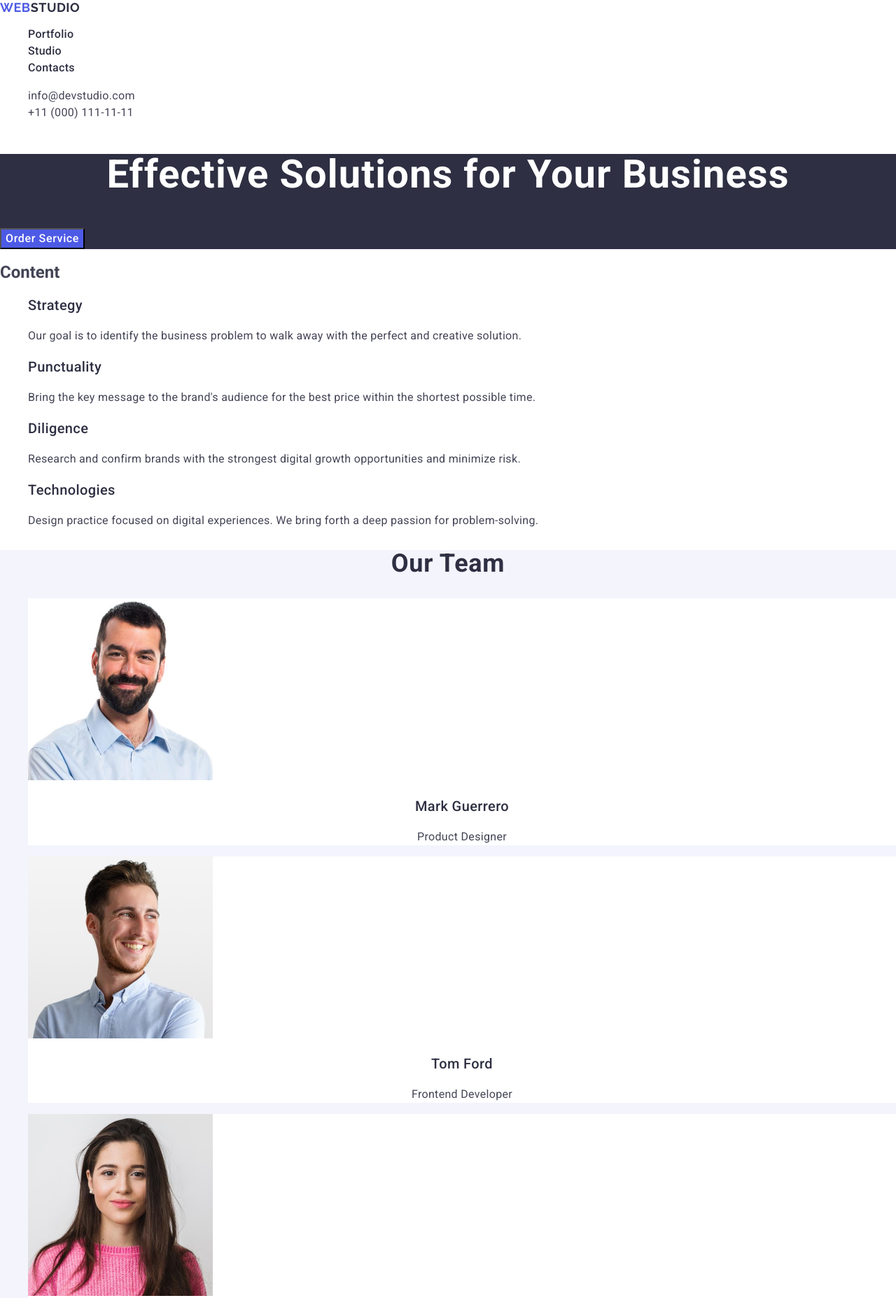
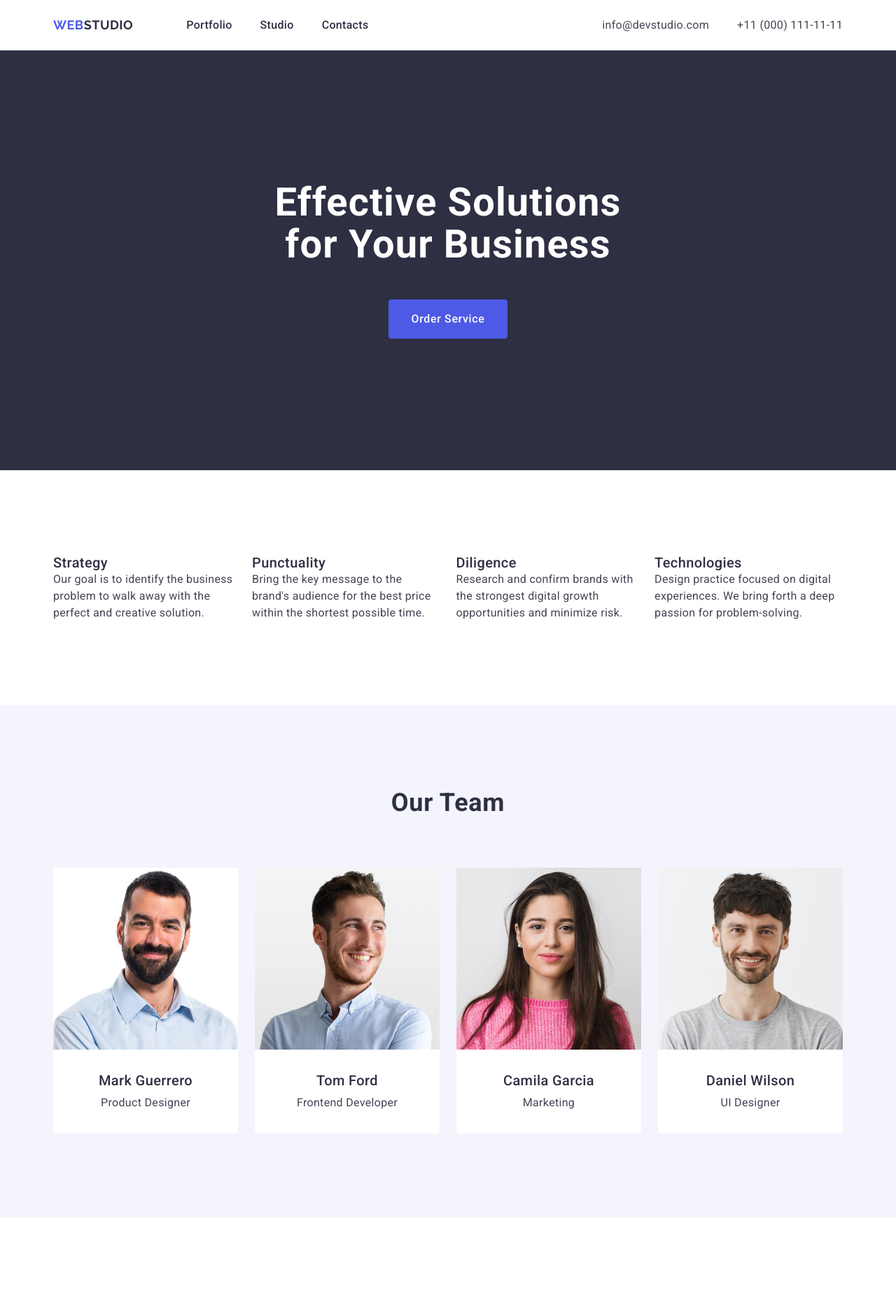
Before and after one commit to ArtemNyow/goit-markup-hw-03, a plain HTML site: page index.html in a window 1280 px wide. Shown: the top 1855 px of the page at 70% size. Drawn offline with nearby package versions, Linux system fonts and the light colour scheme.

Commit message:
add block model and flexbox v1

```diff
--- a/css/style.css
+++ b/css/style.css
@@ -1,8 +1,24 @@
+*,
+*::before *::after {
+    box-sizing: border-box;
+}
+
 body {
     font-family: "Roboto", sans-serif;
     background-color: #fff;
     color: #434455;
     font-size: 16px;
+}
+
+h1,
+h2,
+h3,
+h4,
+h5,
+h6,
+p {
+    margin: 0;
+    padding: 0;
 }
 
 a {
@@ -12,14 +28,33 @@ a {
 ul,
 ol {
     list-style-type: none;
+    margin: 0;
+    padding-left: 0;
 }
 
-button {
-    cursor: pointer;
-    font-family: "Roboto", sans-serif;
+section {
+    padding: 120px 0;
 }
 
+img {
+    display: block;
+    max-width: 100%;
+}
+
+.container {
+    width: 1158px;
+    padding: 0 15px;
+    margin: 0 auto;
+
+}
+
+
+
 /* #region header */
+.nav-container {
+    display: flex;
+}
+
 .logo-header {
 
     color: #2e2f42;
@@ -34,13 +69,30 @@ button {
     letter-spacing: 0.03em;
     text-transform: uppercase;
     color: #4d5ae5;
+    display: inline-block;
+    margin-right: 76px;
+
 }
 
-.nav-header {}
+
+.nav-container {
+    justify-content: space-between;
+    padding-top: 24px;
+    padding-bottom: 24px;
+}
+
+.nav-header {
+    display: flex;
+    align-items: center;
+
+}
 
 .logo-web {}
 
-.header-nav-list {}
+.header-nav-list {
+    display: flex;
+    gap: 40px;
+}
 
 .nav-header-item {}
 
@@ -53,6 +105,7 @@ button {
     line-height: 1.5;
     letter-spacing: 0.02em;
     color: #2e2f42;
+    padding: 24px 0;
 }
 
 .item-nav-link:hover,
@@ -62,6 +115,11 @@ button {
 
 .header-addr {
     font-style: normal
+}
+
+.header-addr-list {
+    display: flex;
+    gap: 40px;
 }
 
 .header-addr-item {
@@ -83,48 +141,70 @@ button {
 
 /* #region Hero */
 
-.hero {
+.hero-section {
     background-color: #2e2f42;
+    padding: 188px 0;
+
 }
 
 .hero-title {
     font-weight: 700;
     font-size: 56px;
-
-
     line-height: 1.07;
     letter-spacing: 0.02em;
     text-align: center;
     color: #fff;
+    max-width: 496px;
+    margin: 0 auto;
+    margin-bottom: 48px;
+
 }
 
 .hero-btn {
+    cursor: pointer;
+    font-family: "Roboto", sans-serif;
     font-weight: 500;
     font-size: 16px;
     line-height: 1.5;
     letter-spacing: 0.04em;
     color: #fff;
     background-color: #4d5ae5;
+    display: block;
+    min-width: 169px;
+    height: 56px;
+    border: none;
+    border-radius: 4px;
+    margin: 0 auto;
+    padding: 16px 32px;
 }
 
 .hero-btn:hover,
 .hero-btn:focus {
-    color: #fff;
     background-color: #404bbf
 }
+
+
 
 
 /* #endregion Hero  */
 
 /* #region Content */
 
-.content {}
+.content-section {}
 
-.title-content {}
+.title-content {
+    display: none;
+}
 
-.content-list {}
+.content-list {
+    display: flex;
+    gap: 24px;
+}
 
-.content-list-item {}
+.content-list-item {
+    width: calc((100%-72px)/4);
+}
+
 
 .content-item-title {
     font-weight: 500;
@@ -144,7 +224,7 @@ button {
 
 /* #endregion Content */
 /* #region Team */
-.team {
+.team-section {
     background-color: #f4f4fd;
     ;
 }
@@ -158,12 +238,18 @@ button {
     letter-spacing: 0.02em;
     text-align: center;
     color: #2e2f42;
+    margin-bottom: 72px;
 }
 
-.team-list {}
+.team-list {
+    display: flex;
+    gap: 24px;
+}
 
 .team-list-item {
-    background-color: #FFFFFF
+    background-color: #FFFFFF;
+    width: calc((100%-72px)/4);
+    border-radius: 0 0 4px 4px;
 }
 
 .team-item-title {
@@ -174,6 +260,7 @@ button {
     letter-spacing: 0.02em;
     text-align: center;
     color: #2e2f42;
+    padding-bottom: 8px;
 }
 
 .team-item-text {
@@ -185,9 +272,13 @@ button {
     color: #434455;
 }
 
+.team-info {
+    padding: 32px 16px;
+}
+
 /* #endregion Team */
 /* #region Portfolio */
-.portfolio {}
+.portfolio-section {}
 
 .title-portfolio {
     font-weight: 700;
@@ -197,11 +288,24 @@ button {
     text-align: center;
     color: #2e2f42;
     text-transform: capitalize;
+    margin-bottom: 72px;
 }
 
-.portfolio-list {}
+.portfolio-list {
+    display: flex;
+    flex-wrap: wrap;
+    gap: 48px 24px;
+}
 
-.portfolio-list-item {}
+.portfolio-list-item {
+    width: calc((100%-48px)/3);
+}
+
+.portfolion-info {
+    border: 1px solid #e7e9fc;
+    border-top: none;
+    padding: 32px 16px;
+}
 
 .portfolio-item-title {
     font-weight: 500;
@@ -209,6 +313,7 @@ button {
     line-height: 1.2;
     letter-spacing: 0.02em;
     color: #2e2f42;
+    margin-bottom: 8px;
 }
 
 .portfolio-item-text {
@@ -222,6 +327,7 @@ button {
 /* #endregion Portfolio */
 .footer-section {
     background-color: #2e2f42;
+    padding: 100px 0;
 
 }
 
@@ -234,6 +340,8 @@ button {
     letter-spacing: 0.03em;
     text-transform: uppercase;
     color: #f4f4fd;
+    display: inline-block;
+    margin-bottom: 16px;
 }
 
 .footer-text {
@@ -243,4 +351,5 @@ button {
     line-height: 1.5;
     letter-spacing: 0.02em;
     color: #f4f4fd;
+    width: 264px;
 }
--- a/index.html
+++ b/index.html
@@ -20,7 +20,8 @@
     <title>WebStudio</title>
   </head>
   <body>
-    <header>
+    <header class="header-section">
+      <div class="container nav-container">
         <nav class="nav-header">
           <a class="logo" href="./index.html"
             >Web<span class="logo-header">Studio</span></a
@@ -37,7 +38,6 @@
             </li>
           </ul>
         </nav>
-
         <address class="header-addr">
           <ul class="header-addr-list">
             <li>
@@ -52,24 +52,30 @@
             </li>
           </ul>
         </address>
+      </div>
     </header>
 
     <main>
       <!-- #region Hero -->
-      <section class="hero">
+
+      <section class="hero-section">
+        <div class="container">
           <h1 class="hero-title">Effective Solutions for Your Business</h1>
           <button class="hero-btn" type="button">Order Service</button>
+        </div>
       </section>
       <!-- #endregion Hero -->
       <!-- #region Content -->
+
       <section class="content">
+        <div class="container">
           <h2 class="title-content">Content</h2>
           <ul class="content-list">
             <li class="content-list-item">
               <h3 class="content-item-title">Strategy</h3>
               <p class="content-item-text">
-              Our goal is to identify the business problem to walk away with the
-              perfect and creative solution.
+                Our goal is to identify the business problem to walk away with
+                the perfect and creative solution.
               </p>
             </li>
             <li class="content-list-item">
@@ -94,10 +100,14 @@
               </p>
             </li>
           </ul>
+        </div>
       </section>
+
       <!-- #endregion Content -->
       <!-- #region Team -->
-      <section class="team">
+
+      <section class="team-section">
+        <div class="container">
           <h2 class="team-title">Our Team</h2>
           <ul class="team-list">
             <li class="team-list-item">
@@ -107,8 +117,10 @@
                 width="264"
                 height="260"
               />
+              <div class="team-info">
                 <h3 class="team-item-title">Mark Guerrero</h3>
                 <p class="team-item-text">Product Designer</p>
+              </div>
             </li>
             <li class="team-list-item">
               <img
@@ -117,8 +129,10 @@
                 width="264"
                 height="260"
               />
+              <div class="team-info">
                 <h3 class="team-item-title">Tom Ford</h3>
                 <p class="team-item-text">Frontend Developer</p>
+              </div>
             </li>
             <li class="team-list-item">
               <img
@@ -127,8 +141,10 @@
                 width="264"
                 height="260"
               />
+              <div class="team-info">
                 <h3 class="team-item-title">Camila Garcia</h3>
                 <p class="team-item-text">Marketing</p>
+              </div>
             </li>
             <li class="team-list-item">
               <img
@@ -137,58 +153,86 @@
                 width="264"
                 height="260"
               />
+              <div class="team-info">
                 <h3 class="team-item-title">Daniel Wilson</h3>
                 <p class="team-item-text">UI Designer</p>
+              </div>
             </li>
           </ul>
+        </div>
       </section>
+
       <!-- #endregion Team -->
       <!-- #region Portfolio -->
-      <section class="portfolio">
+
+      <section class="portfolio-section">
+        <div class="container">
           <h2 class="title-portfolio">Our Portfolio</h2>
           <ul class="portfolio-list">
             <li class="portfolio-list-item">
-            <img src="./images/banking-app.jpg" alt="banking-app" width="360" />
+              <img
+                src="./images/banking-app.jpg"
+                alt="banking-app"
+                width="360"
+              />
+
+              <div class="portfolion-info">
                 <h3 class="portfolio-item-title">Banking App</h3>
                 <p class="portfolio-item-text">App</p>
+              </div>
             </li>
             <li class="portfolio-list-item">
               <img src="./images/cashless.jpg" alt="cashless" width="360" />
+              <div class="portfolion-info">
                 <h3 class="portfolio-item-title">Cashless Payment</h3>
                 <p class="portfolio-item-text">Marketing</p>
+              </div>
             </li>
             <li class="portfolio-list-item">
               <img src="./images/notebook.jpg" alt="notebook" width="360" />
+              <div class="portfolion-info">
                 <h3 class="portfolio-item-title">Meditation App</h3>
                 <p class="portfolio-item-text">App</p>
+              </div>
             </li>
             <li class="portfolio-list-item">
               <img src="./images/car.jpg" alt="car" width="360" />
+              <div class="portfolion-info">
                 <h3 class="portfolio-item-title">Taxi Service</h3>
                 <p class="portfolio-item-text">Marketing</p>
+              </div>
             </li>
             <li class="portfolio-list-item">
               <img src="./images/phone.jpg" alt="phone" width="360" />
+              <div class="portfolion-info">
                 <h3 class="portfolio-item-title">Screen Illustrations</h3>
                 <p class="portfolio-item-text">Design</p>
+              </div>
             </li>
             <li class="portfolio-list-item">
               <img src="./images/girl.jpg" alt="girl" width="360" />
+              <div class="portfolion-info">
                 <h3 class="portfolio-item-title">Online Courses</h3>
                 <p class="portfolio-item-text">Marketing</p>
+              </div>
             </li>
           </ul>
+        </div>
       </section>
+
       <!-- #endregion Portfolio -->
     </main>
+
     <footer class="footer-section">
+      <div class="container">
         <a class="logo" href="./index.html"
           >Web<span class="logo-footer">Studio</span></a
         >
         <p class="footer-text">
-        Increase the flow of customers and sales for your business with digital
-        marketing & growth solutions.
+          Increase the flow of customers and sales for your business with
+          digital marketing & growth solutions.
         </p>
+      </div>
     </footer>
   </body>
 </html>
```
Lines whose indentation alone changed are shown as unchanged.
